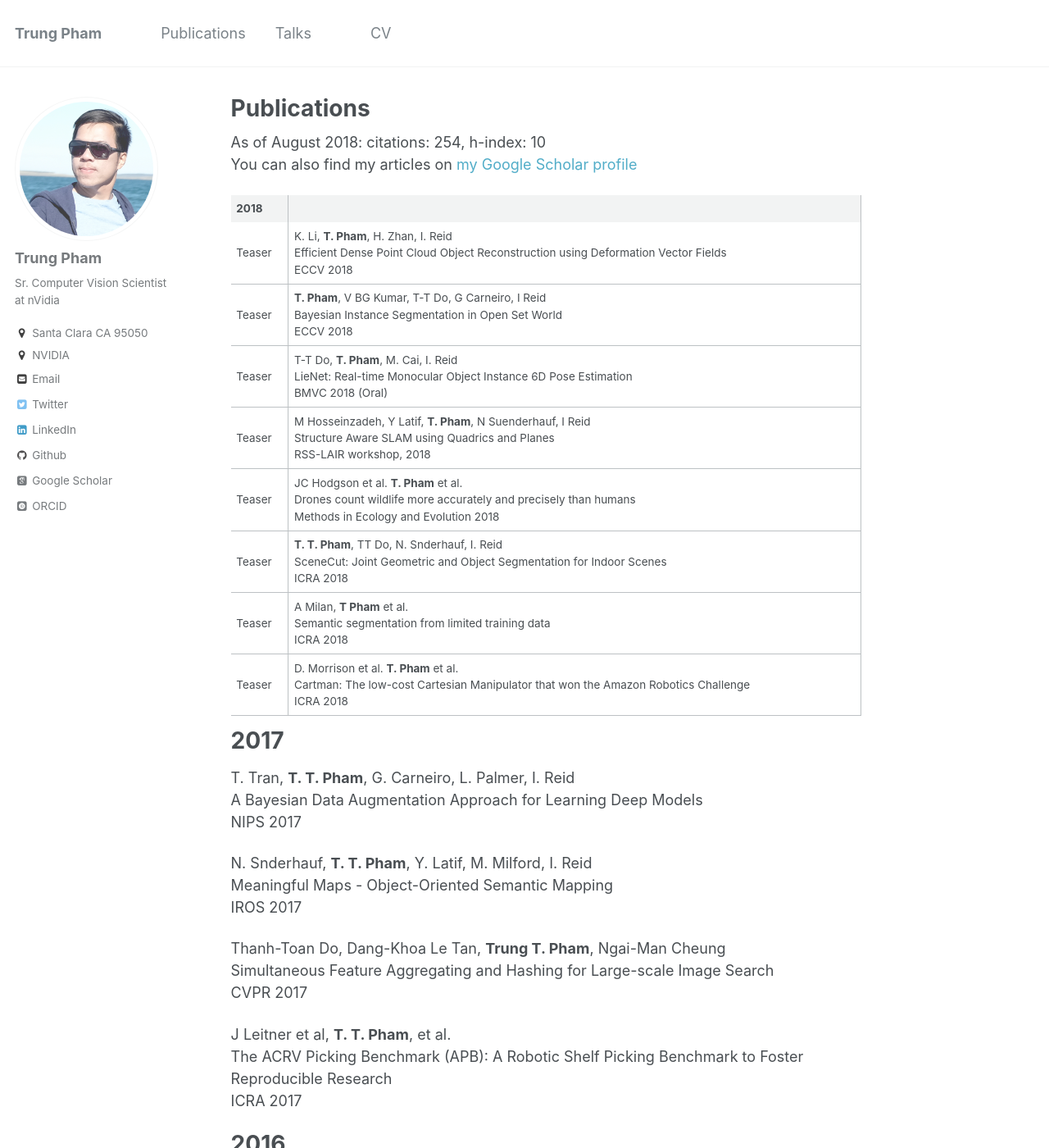
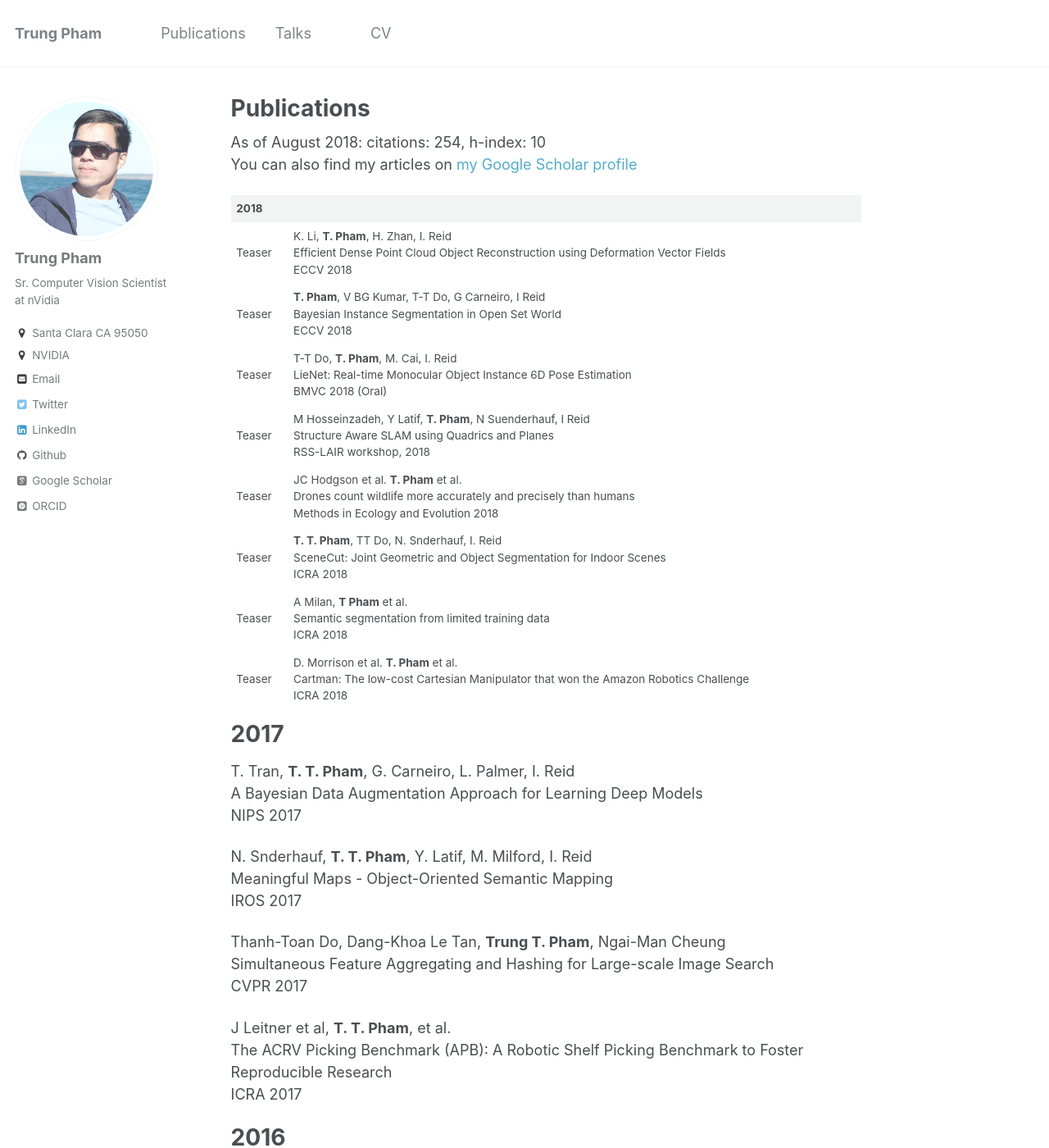
Before and after one commit to trungtpham/trungtpham.github.io, a Jekyll site: the page built from _pages/publications.md, in a window 1280 px wide and 1400 px high. Shown: the whole window at 82% size. Built offline with Jekyll 4.4.1, drawn with Linux system fonts in a browser that asks for light colours; some web fonts are replaced.

Commit message:
Update _tables.scss

```diff
--- a/_sass/_tables.scss
+++ b/_sass/_tables.scss
@@ -24,13 +24,13 @@ th {
   padding: 0.5em;
   font-weight: bold;
   text-align: left;
-  border-right: 1px solid $light-gray;
+  border-right: 0px solid $light-gray;
 }
 
 td {
   padding: 0.5em;
-  border-bottom: 1px solid $light-gray;
-  border-right: 1px solid $light-gray;
+  border-bottom: 0px solid $light-gray;
+  border-right: 0px solid $light-gray;
 }
 
 tr, td, th {
```
